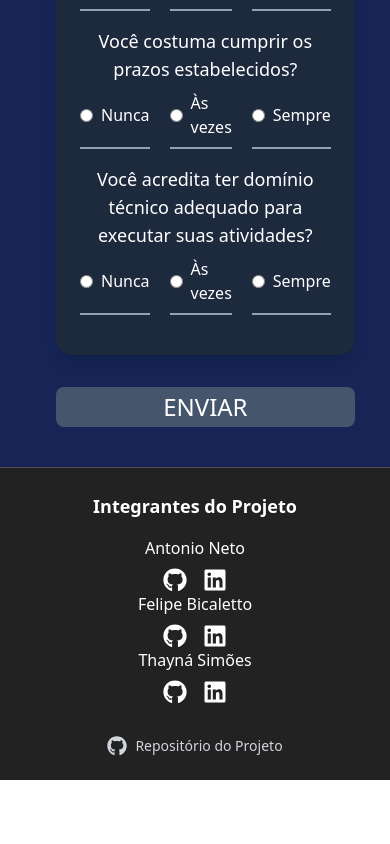
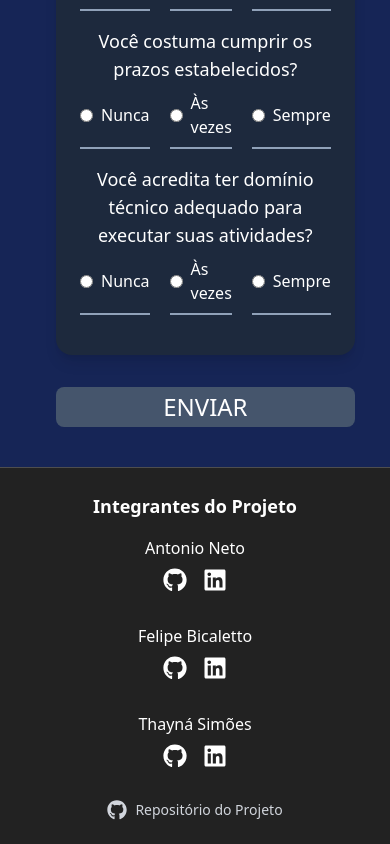
Before and after one commit to Grupo-FIAP-Antonio-Felipe-e-Joao-Vitor/GS2-site, a React app in the folder frontend/: page /formulario in a window 390 px wide. Shown: the part 3809-4653 px from the top of the page. Before the commit the page ends 4589 px from the top, so only its background shows below. Built offline with nearby package versions, Linux system fonts and the light colour scheme; the HTML template or start-up script is replaced by a standard one.

Commit message:
fix(frontend): arrumando responsividade do footer

```diff
--- a/frontend/src/components/Footer.jsx
+++ b/frontend/src/components/Footer.jsx
@@ -5,7 +5,7 @@
     <footer className="flex flex-col items-center justify-center gap-4 bg-[#0a0a0a]/90 border-t border-white/20 text-white py-6 mt-auto">
       <h2 className="text-lg font-semibold">Integrantes do Projeto</h2>
 
-      <div className="flex-col md:flex flex-wrap justify-center gap-8">
+      <div className="flex flex-col md:flex-row flex-wrap justify-center gap-8">
         {/* Antonio */}
         <div className="flex flex-col items-center gap-2">
           <p className="font-medium">Antonio Neto</p>
```
